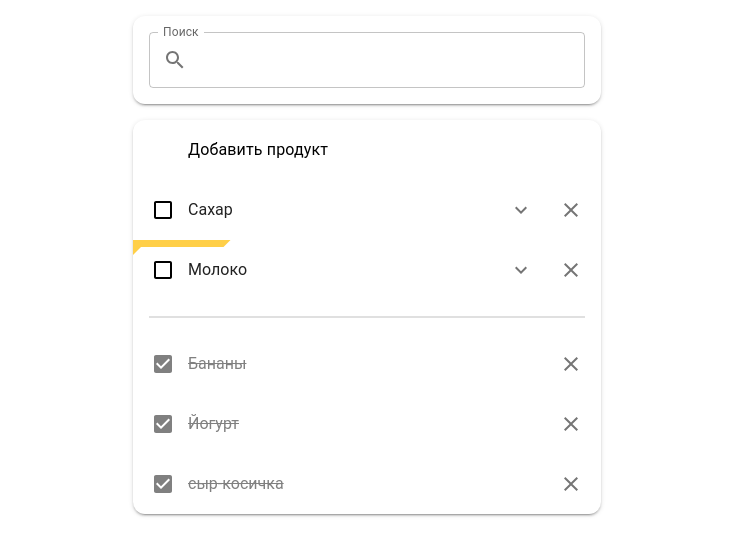
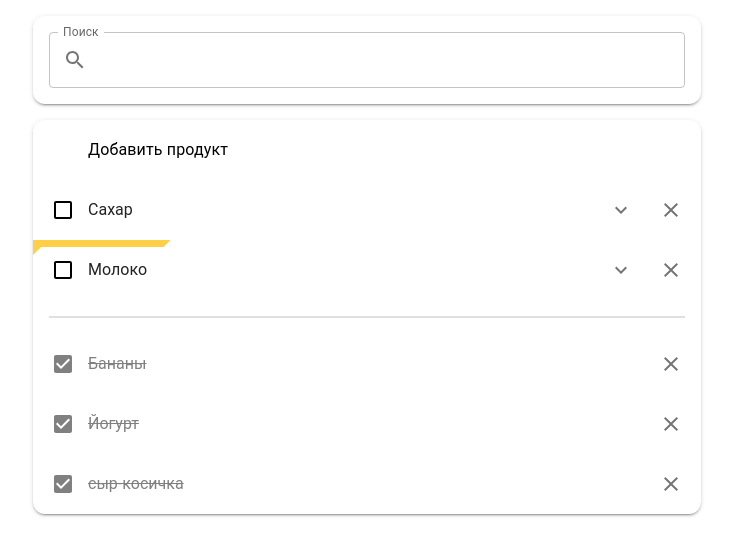
Before and after one commit to AlexeySleepless/productList, a React (Vite) app: page / in a window 1280 px wide. Shown: the top 556 px of the page, without its empty margins (273-1006 px from the left). Built offline with nearby package versions, Linux system fonts and the light colour scheme; some icons are missing.

Commit message:
Сделал селектор уникальных типов отдельным хуков

```diff
--- a/src/entities/product/index.ts
+++ b/src/entities/product/index.ts
@@ -6,3 +6,4 @@ export { ProductTypeAutocomplete } from './ui/ProductTypeAutocoplete';
 export { ProductImportance } from './ui/productImportance/ProductImportance';
 export { useProductMutation } from './lib/useProductMutation';
 export { ProductFavorite } from './ui/productFavorite/ProductFavorite';
+export { useUnicTypes } from './lib/useUnicTypes';
--- /dev/null
+++ b/src/entities/product/lib/useUnicTypes.ts
@@ -0,0 +1,7 @@
+import { useAppSelector } from '@shared/lib/store';
+import { selectUniqueProductTypes } from '../api/selectors';
+import { shallowEqual } from 'react-redux';
+
+export const useUnicTypes = () => {
+    return useAppSelector(selectUniqueProductTypes, shallowEqual);
+};
--- a/src/entities/product/ui/ProductTypeAutocoplete.tsx
+++ b/src/entities/product/ui/ProductTypeAutocoplete.tsx
@@ -6,9 +6,7 @@ import {
     type ButtonBaseProps,
 } from '@mui/material';
 import { useRef, useState } from 'react';
-import { useSelector } from 'react-redux';
-import { selectUniqueProductTypes } from '../api/selectors';
-import { shallowEqual } from 'react-redux';
+import { useUnicTypes } from '../lib/useUnicTypes';
 
 interface IProductTypeAutocompleteProps extends ButtonBaseProps {
     productType?: string;
@@ -26,10 +24,7 @@ export const ProductTypeAutocomplete: React.FunctionComponent<
     const initType = productType ?? '';
     const [localType, setLocalType] = useState<string>(initType);
 
-    const productTypes: string[] = useSelector(
-        selectUniqueProductTypes,
-        shallowEqual,
-    );
+    const productTypes = useUnicTypes();
     const inputRef = useRef<HTMLInputElement | null>(null);
     const buttonRef = useRef<HTMLButtonElement | null>(null);
 
--- a/src/pages/products/ui/ProductsPage.tsx
+++ b/src/pages/products/ui/ProductsPage.tsx
@@ -45,7 +45,7 @@ export const ProductsPage: React.FunctionComponent = () => {
     return (
         <Box
             sx={{
-                maxWidth: 500,
+                maxWidth: 700,
                 margin: '0px auto',
                 p: 2,
                 bgcolor: 'transparent',
```
